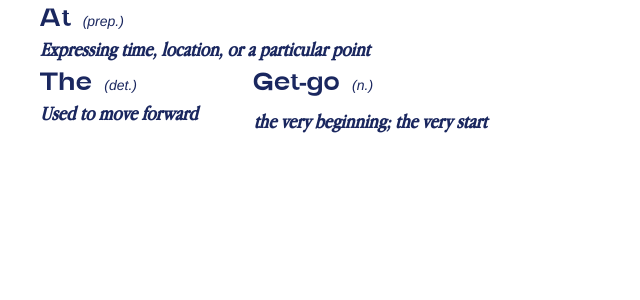
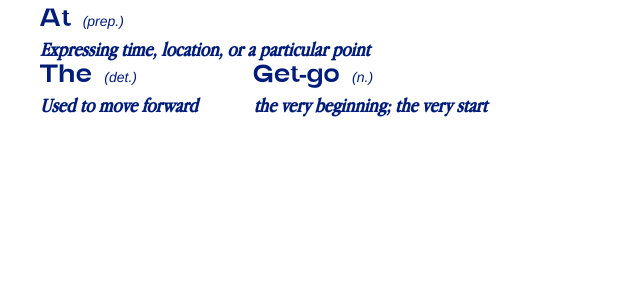
Before and after one commit to SAMAHAN-Systems-Development/samahan-at-the-get-go, a Next.js app: page /at-the-get-go-def in a window 1280 px wide. Shown: the top 300 px of the page, without its empty margins (0-640 px from the left). Built offline with nearby package versions, Linux system fonts and the light colour scheme.

Commit message:
fix: applied semantic changes and proper config

```diff
--- a/src/components/ui/Hero/AtTheGetGoDefinition.tsx
+++ b/src/components/ui/Hero/AtTheGetGoDefinition.tsx
@@ -2,36 +2,38 @@ import React from "react";
 
 const AtTheGetGoDefinition: React.FC = () => {
   return (
-    <div className="m-2 md:ml-10 flex flex-col items-start text-[#1A275F] gap-y-2">
+    <div className="m-2 md:ml-10 flex flex-col items-start text-blue">
       <div className="flex flex-col space-y-0">
-        <h2 className="md:text-xl text-[10px] font-artega leading-4">
+        <h2 className="md:text-xl text-[0.625rem] font-artega leading-4">
           At&nbsp;
-          <span className="md:text-sm font-sans text-[8px] italic">
+          <span className="md:text-sm font-sans text-[0.5rem] italic">
             (prep.)
           </span>
         </h2>
-        <p className="md:text-xl font-appleGaramond italic text-[9px] font-[700] leading-4">
+        <p className="md:text-xl font-appleGaramond italic text-[0.563rem] font-[700] leading-4">
           Expressing time, location, or a particular point
         </p>
       </div>
-      <div className="md:flex md:space-x-4 gap-y-2">
+      <div className="md:flex md:space-x-4">
         <div className="flex flex-col ">
-          <h2 className="md:text-xl text-[10px] font-artega leading-4">
+          <h2 className="md:text-xl text-[0.625rem] font-artega leading-4">
             The&nbsp;
-            <span className="md:text-sm font-sans text-[8px] italic">
+            <span className="md:text-sm font-sans text-[0.5rem] italic">
               (det.)
             </span>
           </h2>
-          <p className="md:text-xl font-appleGaramond italic text-[9px] font-[700] leading-4">
+          <p className="md:text-xl font-appleGaramond italic text-[0.563rem] font-[700] leading-4">
             Used to move forward
           </p>
         </div>
-        <div className="flex flex-col md:px-10 gap-y-2">
-          <h2 className="md:text-xl text-[10px] font-artega leading-4">
+        <div className="flex flex-col md:px-10">
+          <h2 className="md:text-xl text-[0.625rem] font-artega leading-4">
             Get-go&nbsp;
-            <span className="md:text-sm font-sans text-[8px] italic">(n.)</span>
+            <span className="md:text-sm font-sans text-[0.5rem] italic">
+              (n.)
+            </span>
           </h2>
-          <p className="md:text-xl font-appleGaramond italic text-[9px] font-[700] leading-4">
+          <p className="md:text-xl font-appleGaramond italic text-[0.563rem] font-[700] leading-4">
             the very beginning; the very start
           </p>
         </div>
```
